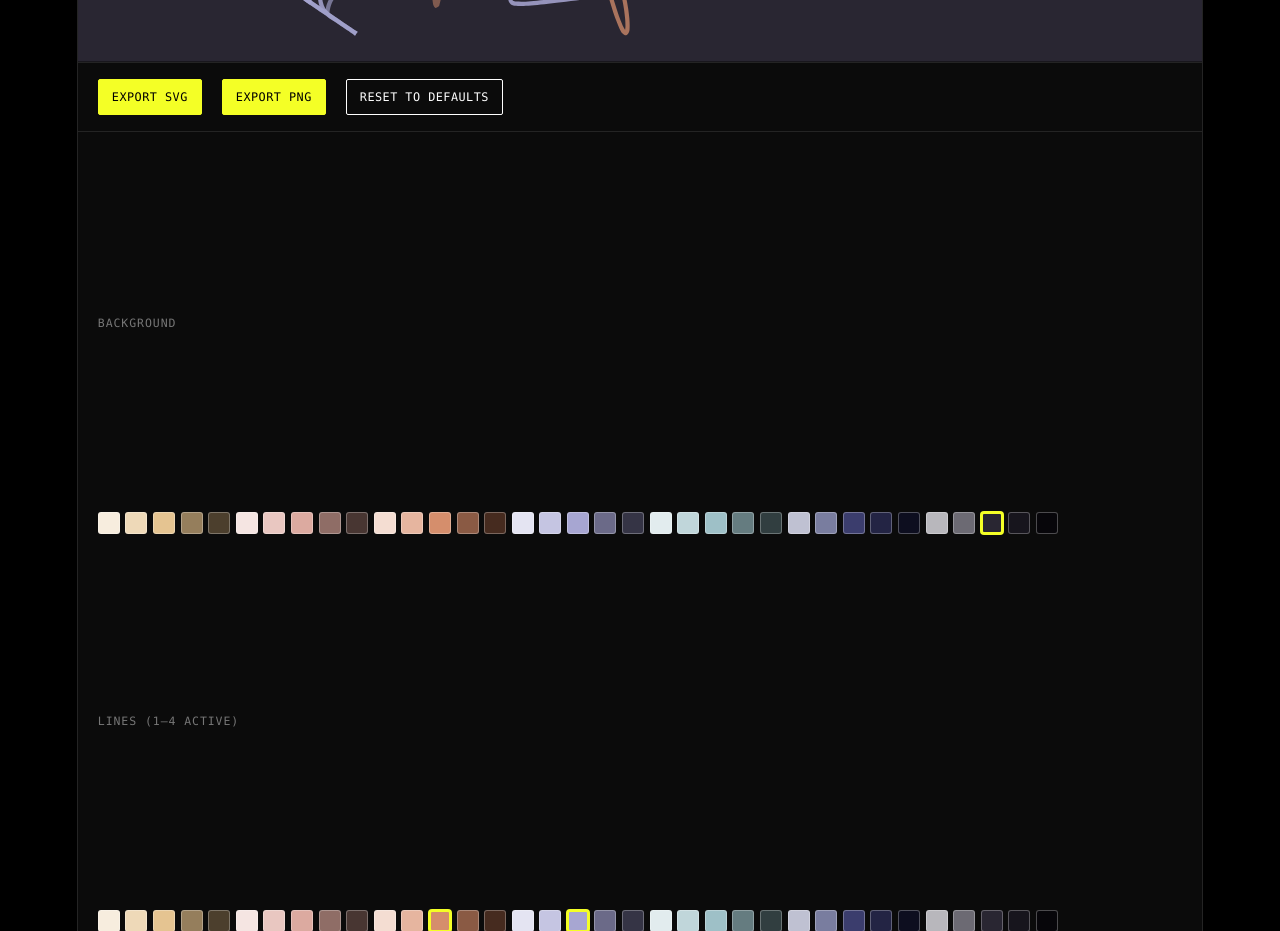
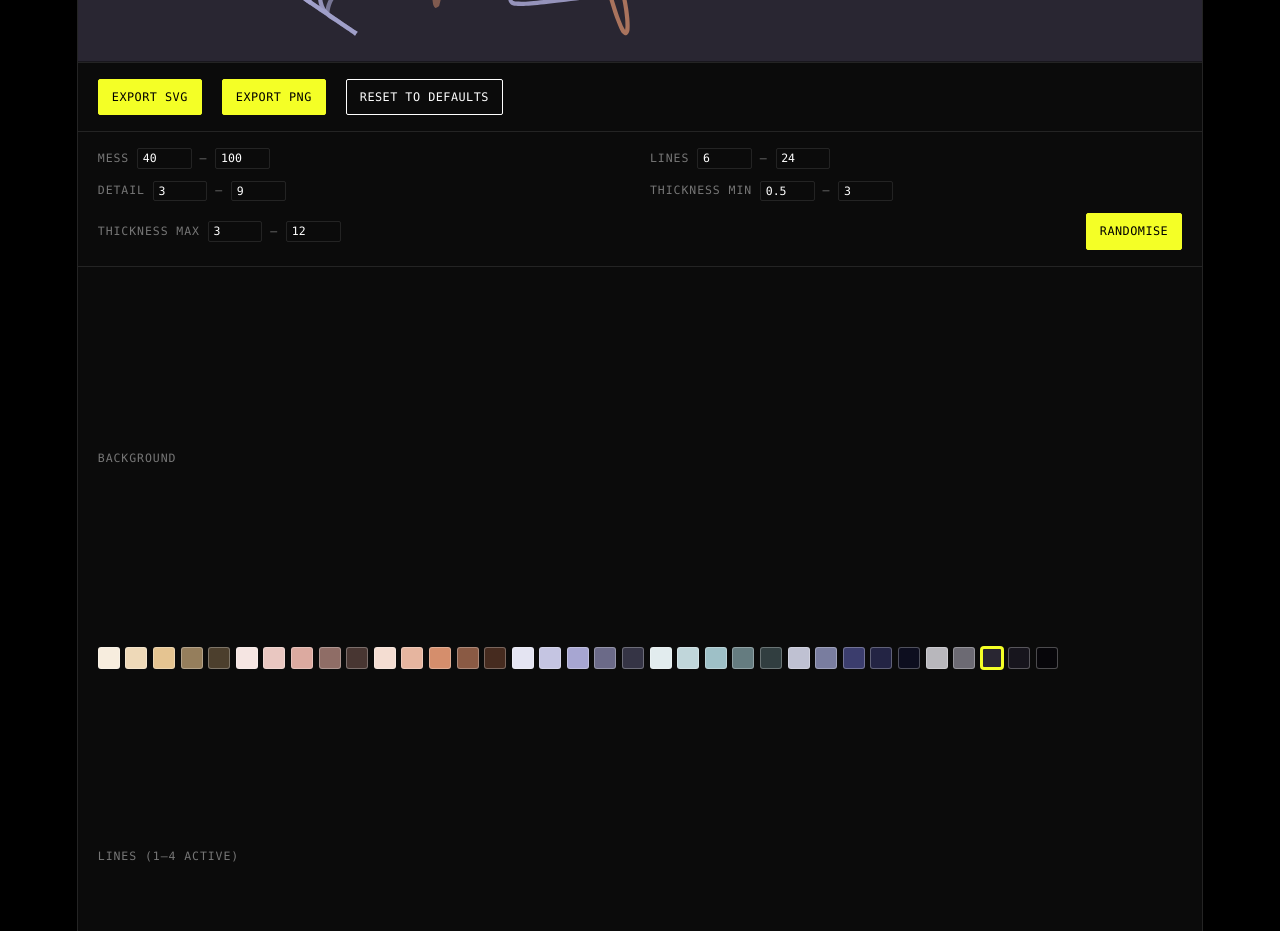
Before and after one commit to buda-loco/photofolio, a Next.js app: page /presentations/placeworks/tool in a window 1280 px wide. Shown: the part 900-1831 px from the top of the page. Built offline with nearby package versions, Linux system fonts and the light colour scheme.

Commit message:
feat(placeworks-tool): add randomiser with per-param min/max bounds

```diff
--- a/src/app/presentations/placeworks/_components/tool/BrandAssetTool.tsx
+++ b/src/app/presentations/placeworks/_components/tool/BrandAssetTool.tsx
@@ -12,6 +12,7 @@ import ColourPanel from './ColourPanel'
 import ThicknessPanel from './ThicknessPanel'
 import CanvasPanel from './CanvasPanel'
 import MaskPanel from './MaskPanel'
+import RandomiserPanel from './RandomiserPanel'
 import { EXPORT_EXCLUDE_CLASS, PNG_SIZE_CAP, downloadPNG, downloadSVG, exceedsSizeCap, getCleanExportSVGString } from './exportCanvas'
 import { clearPersistedParams, loadPersistedParams, useAutosave } from './useToolPersistence'
 
@@ -287,6 +288,13 @@ export default function BrandAssetTool() {
         <button type="button" className="pw-btn" onClick={handleReset}>Reset to defaults</button>
       </div>
 
+      {/* Whole-tool action, like Export/Reset above it, rather than a
+          per-property panel — placed right after them so it reads as part of
+          the same "act on the whole composition" group before the
+          property-by-property panels (colours, thickness, canvas, mask)
+          below. */}
+      <RandomiserPanel params={params} onRandomise={setParams} />
+
       {sizeCapBlocked && (
         <div className="pw-tool-hint" role="alert">
           This export is {params.canvas.widthPx}&times;{params.canvas.heightPx}px &mdash; larger than the {PNG_SIZE_CAP}px safety cap and may hang your browser.
--- /dev/null
+++ b/src/app/presentations/placeworks/_components/tool/RandomiserPanel.tsx
@@ -0,0 +1,100 @@
+'use client'
+
+import { useState } from 'react'
+import { mulberry32 } from './yarnMath'
+import { PALETTE, shadesOf, type PaletteKey } from './palette'
+import type { ToolParams } from './BrandAssetTool'
+
+type Range = { min: number; max: number }
+type Bounds = { mess: Range; lines: Range; detail: Range; thicknessMin: Range; thicknessMax: Range }
+
+const DEFAULT_BOUNDS: Bounds = {
+  mess: { min: 40, max: 100 },
+  lines: { min: 6, max: 24 },
+  detail: { min: 3, max: 9 },
+  thicknessMin: { min: 0.5, max: 3 },
+  thicknessMax: { min: 3, max: 12 },
+}
+
+type Props = { params: ToolParams; onRandomise: (next: ToolParams) => void }
+
+const PRESET_SHAPES = ['flat', 'thick-thin', 'thin-thick', 'thick-thin-thick', 'thin-thick-thin'] as const
+const PALETTE_KEYS = Object.keys(PALETTE) as PaletteKey[]
+// Derived rather than hardcoded to `5`: palette.ts's shade-ramp length is a
+// private implementation detail (SHADE_STEPS isn't exported) — reading it off
+// a real shadesOf() call keeps this in sync automatically if that ramp length
+// ever changes, instead of silently drifting out of step with a magic number.
+// (resolveSwatch() also clamps out-of-range shadeStep defensively, so this is
+// belt-and-braces, not load-bearing.)
+const SHADE_STEP_COUNT = shadesOf('nearBlack').length
+
+export default function RandomiserPanel({ params, onRandomise }: Props) {
+  const [bounds, setBounds] = useState<Bounds>(DEFAULT_BOUNDS)
+
+  const setBound = (key: keyof Bounds, edge: 'min' | 'max', v: number) =>
+    setBounds((b) => ({ ...b, [key]: { ...b[key], [edge]: v } }))
+
+  const randomise = () => {
+    const rng = mulberry32(Date.now() >>> 0)
+    // Order-tolerant by construction: `min + t*(max-min)` for t in [0,1)
+    // interpolates between the two bound values regardless of which one is
+    // numerically larger, so a user dragging/typing "min" above "max" in the
+    // UI (nothing currently stops that) still yields a value contained
+    // within the pair, never NaN or a wild out-of-range escape. This mirrors
+    // ThicknessPanel's own Min-width/Max-width sliders, which have the same
+    // property and are likewise left unguarded against swapped ordering.
+    const between = (r: Range) => r.min + rng() * (r.max - r.min)
+    const colourCount = 1 + Math.floor(rng() * 4) // 1..4, matches ColourPanel's "1-4 active" line-colour rule
+    const lineColours = Array.from({ length: colourCount }, () => ({
+      base: PALETTE_KEYS[Math.floor(rng() * PALETTE_KEYS.length)],
+      shadeStep: Math.floor(rng() * SHADE_STEP_COUNT),
+    }))
+
+    onRandomise({
+      ...params,
+      seed: Math.floor(rng() * 1_000_000),
+      mess: between(bounds.mess),
+      lines: Math.round(between(bounds.lines)), // strand count — distinct from colours.lines (which line colours cycle through) below
+      detail: Math.round(between(bounds.detail)),
+      thickness: {
+        ...params.thickness,
+        preset: PRESET_SHAPES[Math.floor(rng() * PRESET_SHAPES.length)],
+        min: between(bounds.thicknessMin),
+        max: between(bounds.thicknessMax),
+      },
+      colours: { ...params.colours, lines: lineColours },
+      // Soft nudge only, deliberately not clamped to canvas bounds — same
+      // freeform behaviour PathEditor already allows via manual dragging (it
+      // has no canvas-bounds clamp either), so this doesn't introduce a new
+      // failure mode. bezierTangent/bezierNormal are well-defined for any
+      // real handle position (cusp/zero-derivative case already falls back
+      // to the chord direction), so an off-canvas handle can push the spine
+      // outside the visible frame but never breaks the math.
+      path: {
+        ...params.path,
+        startHandle: { x: params.path.startHandle.x + (rng() - 0.5) * 200, y: params.path.startHandle.y + (rng() - 0.5) * 200 },
+        endHandle: { x: params.path.endHandle.x + (rng() - 0.5) * 200, y: params.path.endHandle.y + (rng() - 0.5) * 200 },
+      },
+    })
+  }
+
+  const rangeInput = (label: string, key: keyof Bounds, step = 1) => (
+    <div className="pw-range-pair">
+      {label}
+      <input type="number" min={0} step={step} value={bounds[key].min} onChange={(e) => setBound(key, 'min', +e.target.value)} />
+      &ndash;
+      <input type="number" min={0} step={step} value={bounds[key].max} onChange={(e) => setBound(key, 'max', +e.target.value)} />
+    </div>
+  )
+
+  return (
+    <div className="pw-controls">
+      {rangeInput('Mess', 'mess')}
+      {rangeInput('Lines', 'lines')}
+      {rangeInput('Detail', 'detail')}
+      {rangeInput('Thickness min', 'thicknessMin', 0.5)}
+      {rangeInput('Thickness max', 'thicknessMax', 0.5)}
+      <button type="button" className="pw-btn pw-btn--solid" onClick={randomise}>Randomise</button>
+    </div>
+  )
+}
```
